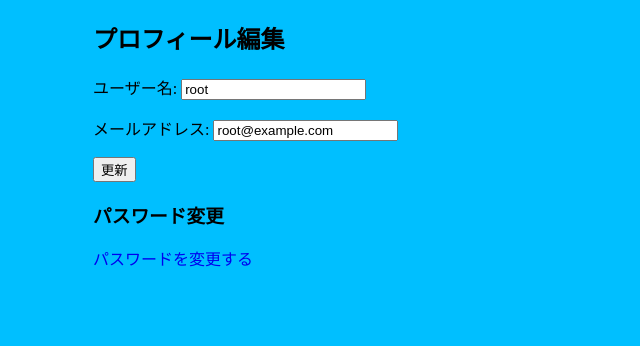
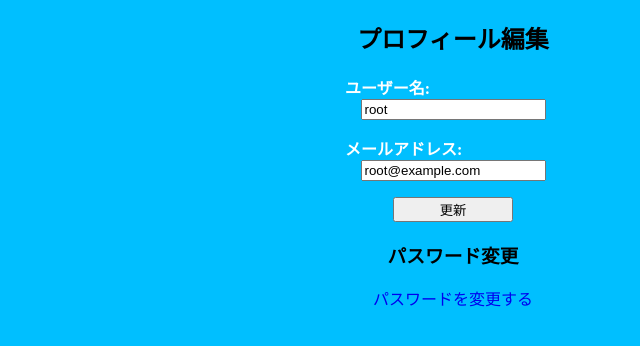
Before and after one commit to TeamB-2025W/sakumonkun, a Django app: page /accounts/edit/ in a window 1280 px wide. Shown: the part 68-414 px from the top of the page, without its empty margins (187-827 px from the left). Run offline with Django 4.2, Linux system fonts and the light colour scheme; a user stored in the database is signed in; parts of the project's set-up code (start-up, migrations or seed data) failed here and were passed over.

Commit message:
[fix] login,logout,singup,edit４ページの見た目を調整

```diff
--- a/project/account/templates/account/edit.html
+++ b/project/account/templates/account/edit.html
@@ -1,13 +1,15 @@
 {% extends 'app/header_base.html' %}
 
 {% block content %}
-<h2>プロフィール編集</h2>
-<form method="post">
+<h2 class="profile-edit">プロフィール編集</h2>
+<form method="post" class="profile-edit">
     {% csrf_token %}
     {{ form.as_p }}
     <button type="submit">更新</button>
 </form>
 
-<h3>パスワード変更</h3>
-<a href="{% url 'accounts:change_password' %}" class="button">パスワードを変更する</a>
+<h3 class="profile-edit">パスワード変更</h3>
+<div class="profile-edit">
+    <a href="{% url 'accounts:change_password' %}">パスワードを変更する</a>
+</div>
 {% endblock %}
--- a/project/account/templates/account/login.html
+++ b/project/account/templates/account/login.html
@@ -17,7 +17,7 @@
     </form>
 
     <p>
-        <a href="{% url 'accounts:account_signup' %}" class="login-block">新規登録</a>
+        <a href="{% url 'accounts:account_signup' %}" class="login-block">新規登録へ</a>
     </p>
 </div>
 {% endblock %}
--- a/project/account/templates/account/signup.html
+++ b/project/account/templates/account/signup.html
@@ -31,8 +31,8 @@
       {{ form.password1 }}
       {% if form.password1.errors %}
         <div class="error-message">{{ form.password1.errors }}</div>
+        <div class="help-text">{{ form.password1.help_text }}</div>
       {% endif %}
-      <div class="help-text">{{ form.password1.help_text }}</div>
     </div>
 
     <div class="form-field">
@@ -46,7 +46,7 @@
 
     <button type="submit">登録</button>
   </form>
-  <a href="{% url 'accounts:account_login' %}">ログイン</a>
+  <a href="{% url 'accounts:account_login' %}">ログインへ</a>
 </div>
 
 
--- a/project/app/static/css/style.css
+++ b/project/app/static/css/style.css
@@ -172,7 +172,14 @@ label.commentary {
   display: block;
 }
 
+h2.profile-edit,
+h3.profile-edit,
+div.profile-edit {
+  text-align: center;
+}
+
 .login-block,
+.profile-edit > *,
 .login-form,
 .register > * {
   width: 216px;
@@ -186,13 +193,26 @@ h1.login-block {
 }
 
 .login-form > * ,
-.register-form > * {
+.register-form > * ,
+form.profile-edit > *,
+.login-form > p > * ,
+.profile-edit > p > * ,
+.register-form > div > * {
   margin: 0 auto;
   display: block;
 }
 
-.login-form > label,
-.register-form > label {
+form.profile-edit > * {
+  margin-top: 16px;
+}
+
+form.profile-edit > button {
+  width: 120px;
+}
+
+.login-form > p > label,
+form.profile-edit > p > label,
+.register-form > div > label {
   color: #fff;
   margin-top: 12px;
   font-weight: bold;
@@ -225,9 +245,8 @@ a.login-block {
   font-size: 3rem;
 }
 
-.register-form > label {
+.register-form > div > label {
   color: #00bfff;
-  font-weight: bold;
 }
 
 .register-form > button {
@@ -243,6 +262,21 @@ a.login-block {
   border: 2px solid #00bfff;
   border-radius: 4px;
   margin-top: 12px;
+}
+
+.logout {
+  display: block;
+  margin: 0 auto;
+}
+
+h1.logout,
+p.logout {
+  text-align: center;
+}
+
+form.logout > button {
+  margin: 32px auto;
+  display: block;
 }
 
 .creation-successful {
```
Also changed, not shown: project/account/templates/account/logout.html (+5 -5 lines).
